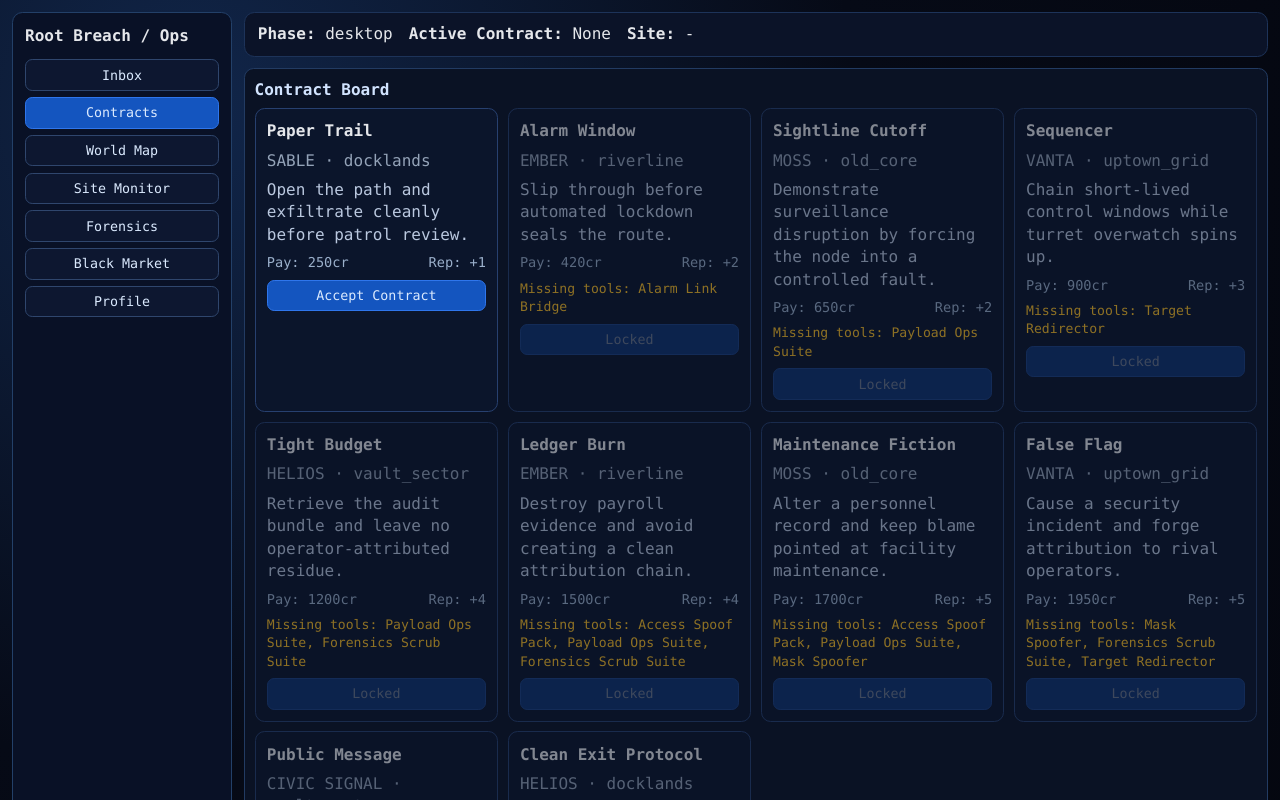
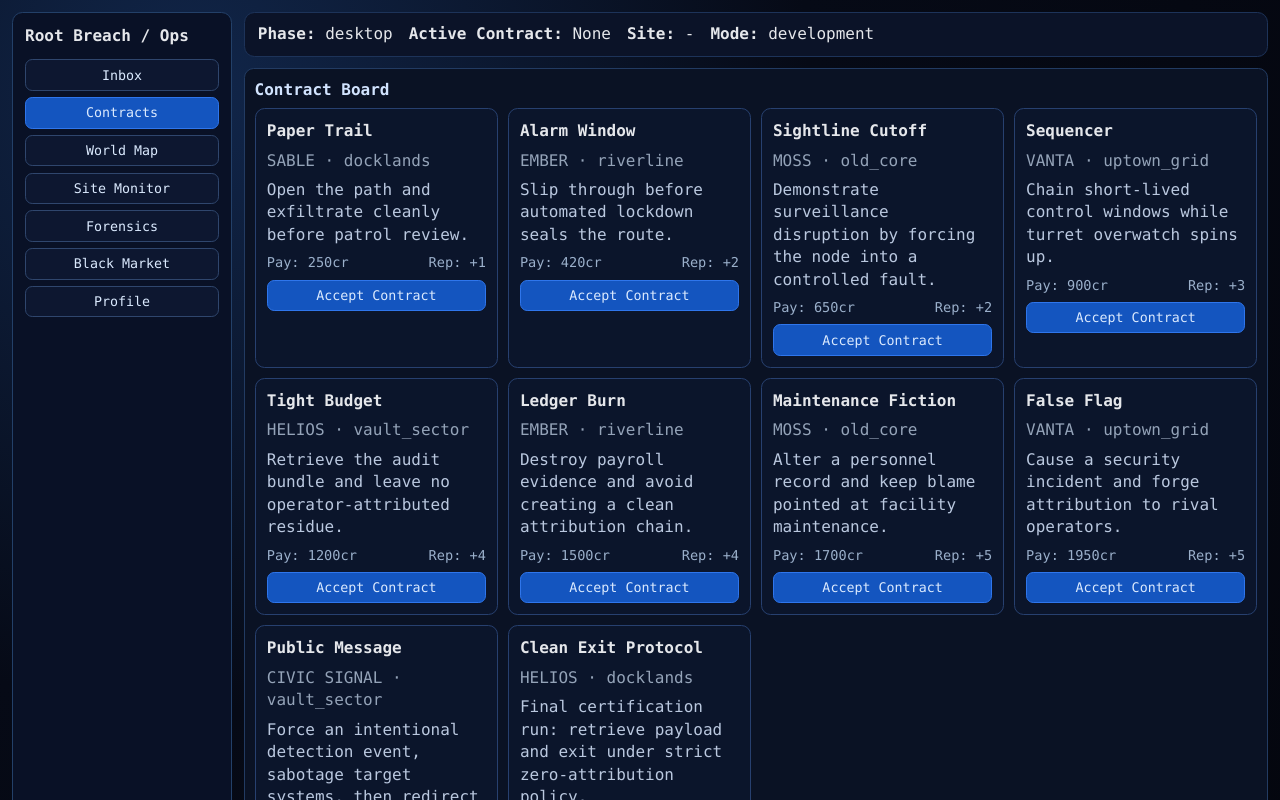
Before and after one commit to clarkmyfancy/root-breach, a React (Vite) app: page / in a window 1280 px wide. Both pictures are taken after a click on the button "Contracts". Shown: the top 800 px of the page. Built offline with nearby package versions, Linux system fonts and the light colour scheme.

Commit message:
Add gameplay dev mode overrides and mode-aware UI

```diff
--- a/package.json
+++ b/package.json
@@ -5,6 +5,7 @@
   "type": "module",
   "scripts": {
     "dev": "vite",
+    "dev:prod": "VITE_ROOT_BREACH_MODE=production vite",
     "build": "tsc -b && vite build",
     "test:build": "rm -rf .tmp-test-build && tsc -p tsconfig.tests.json && echo '{\"type\":\"commonjs\"}' > .tmp-test-build/package.json",
     "test": "npm run test:build && node --test .tmp-test-build/tests/**/*.test.js",
--- /dev/null
+++ b/src/config/gameMode.ts
@@ -0,0 +1,21 @@
+export type GameplayMode = 'development' | 'production';
+
+function readOverride(): GameplayMode | null {
+  const value = (import.meta.env as Record<string, string | undefined>).VITE_ROOT_BREACH_MODE;
+  if (!value) {
+    return null;
+  }
+  const normalized = value.toLowerCase();
+  if (normalized === 'development' || normalized === 'dev') {
+    return 'development';
+  }
+  if (normalized === 'production' || normalized === 'prod') {
+    return 'production';
+  }
+  return null;
+}
+
+const override = readOverride();
+
+export const gameplayMode: GameplayMode = override ?? (import.meta.env.DEV ? 'development' : 'production');
+export const isDevGameplayMode = gameplayMode === 'development';
--- a/src/persistence/saveGame.ts
+++ b/src/persistence/saveGame.ts
@@ -1,5 +1,6 @@
+import { isDevGameplayMode } from '../config/gameMode';
 import { contracts } from '../game/contracts';
-import { starterToolIds, type ToolOwnedState } from '../game/tools';
+import { starterToolIds, toolCatalog, type ToolOwnedState } from '../game/tools';
 
 export interface ContractOutcomeRecord {
   contractId: string;
@@ -53,8 +54,9 @@ const contractIdByLegacyLevelId: Record<string, string> = {
   level5: 'contract_tut_05',
 };
 
-function createDefaultOwnedTools(): Record<string, ToolOwnedState> {
-  return starterToolIds.reduce<Record<string, ToolOwnedState>>((acc, id) => {
+function createDefaultOwnedTools(includeAll = false): Record<string, ToolOwnedState> {
+  const ids = includeAll ? toolCatalog.map((tool) => tool.id) : starterToolIds;
+  return ids.reduce<Record<string, ToolOwnedState>>((acc, id) => {
     acc[id] = { owned: true, tier: 1 };
     return acc;
   }, {});
@@ -67,11 +69,11 @@ function unique(ids: string[]): string[] {
 export const defaultSaveData: SaveData = {
   version: 2,
   campaign: {
-    credits: 500,
-    reputation: 0,
+    credits: isDevGameplayMode ? 25000 : 500,
+    reputation: isDevGameplayMode ? 50 : 0,
     globalHeat: 0,
-    ownedTools: createDefaultOwnedTools(),
-    unlockedContracts: [contracts[0]?.id ?? 'contract_tut_01'],
+    ownedTools: createDefaultOwnedTools(isDevGameplayMode),
+    unlockedContracts: isDevGameplayMode ? contracts.map((contract) => contract.id) : [contracts[0]?.id ?? 'contract_tut_01'],
     completedContracts: [],
     contractHistory: [],
     attemptsByContract: {},
@@ -97,7 +99,7 @@ function sanitizeV2Save(parsed: Partial<SaveData>): SaveData {
     ? parsed.campaign?.unlockedContracts.filter((id): id is string => typeof id === 'string')
     : defaultSaveData.campaign.unlockedContracts;
 
-  return {
+  const normalized: SaveData = {
     ...defaultSaveData,
     version: 2,
     campaign: {
@@ -105,10 +107,7 @@ function sanitizeV2Save(parsed: Partial<SaveData>): SaveData {
       credits: parsed.campaign?.credits ?? defaultSaveData.campaign.credits,
       reputation: parsed.campaign?.reputation ?? defaultSaveData.campaign.reputation,
       globalHeat: parsed.campaign?.globalHeat ?? defaultSaveData.campaign.globalHeat,
-      ownedTools: {
-        ...defaultSaveData.campaign.ownedTools,
-        ...(parsed.campaign?.ownedTools ?? {}),
-      },
+      ownedTools: { ...defaultSaveData.campaign.ownedTools, ...(parsed.campaign?.ownedTools ?? {}) },
       unlockedContracts: unique(
         unlockedContracts.length > 0 ? unlockedContracts : defaultSaveData.campaign.unlockedContracts,
       ),
@@ -121,6 +120,8 @@ function sanitizeV2Save(parsed: Partial<SaveData>): SaveData {
     completedTutorialFlags: parsed.completedTutorialFlags ?? {},
     settings: parsed.settings ?? {},
   };
+
+  return applyDevModeGrants(normalized);
 }
 
 export function migrateSaveState(legacy: LegacySaveData | null | undefined): SaveData {
@@ -192,6 +193,29 @@ export function migrateSaveState(legacy: LegacySaveData | null | undefined): Sav
   });
 }
 
+function applyDevModeGrants(save: SaveData): SaveData {
+  if (!isDevGameplayMode) {
+    return save;
+  }
+
+  const allOwnedTools = toolCatalog.reduce<Record<string, ToolOwnedState>>((acc, tool) => {
+    acc[tool.id] = { owned: true, tier: tool.tier };
+    return acc;
+  }, {});
+
+  return {
+    ...save,
+    campaign: {
+      ...save.campaign,
+      credits: Math.max(save.campaign.credits, 25000),
+      reputation: Math.max(save.campaign.reputation, 50),
+      globalHeat: 0,
+      ownedTools: allOwnedTools,
+      unlockedContracts: contracts.map((contract) => contract.id),
+    },
+  };
+}
+
 function readRawSave(): string | null {
   const v2Raw = window.localStorage.getItem(STORAGE_KEY);
   if (v2Raw) {
@@ -204,7 +228,7 @@ export function loadSaveData(): SaveData {
   try {
     const raw = readRawSave();
     if (!raw) {
-      return { ...defaultSaveData };
+      return applyDevModeGrants({ ...defaultSaveData });
     }
 
     const parsed = JSON.parse(raw) as Partial<SaveData> & LegacySaveData;
@@ -214,9 +238,9 @@ export function loadSaveData(): SaveData {
 
     const migrated = migrateSaveState(parsed);
     persistSaveData(migrated);
-    return migrated;
+    return applyDevModeGrants(migrated);
   } catch {
-    return { ...defaultSaveData };
+    return applyDevModeGrants({ ...defaultSaveData });
   }
 }
 
--- a/src/store/useGameStore.ts
+++ b/src/store/useGameStore.ts
@@ -1,4 +1,5 @@
 import { create } from 'zustand';
+import { isDevGameplayMode } from '../config/gameMode';
 import { compileScript } from '../game/compiler/compile';
 import type { CompileError } from '../game/compiler/scriptTypes';
 import { contractById, contractIdBySiteId, contracts } from '../game/contracts';
@@ -6,7 +7,7 @@ import type { ContractDefinition } from '../game/contracts/types';
 import { runSimulation } from '../game/engine/simulationRunner';
 import type { FailureSummary, SimulationResult } from '../game/engine/eventTypes';
 import { levelById } from '../game/levels';
-import { commandToolRequirements, toolById } from '../game/tools';
+import { commandToolRequirements, toolById, toolCatalog } from '../game/tools';
 import { defaultSaveData, loadSaveData, persistSaveData, type SaveData } from '../persistence/saveGame';
 import { withAttemptAndScript, withContractOutcome, withScript, withSeenLevel1Walkthrough } from './progression';
 import {
@@ -115,9 +116,11 @@ function resolveWalkthroughOutcome(save: SaveData, walkthrough: WalkthroughSlice
 }
 
 function getCompileOptions(save: SaveData, contract?: ContractDefinition) {
-  const ownedToolIds = Object.entries(save.campaign.ownedTools)
-    .filter(([, ownedState]) => ownedState.owned)
-    .map(([toolId]) => toolId);
+  const ownedToolIds = isDevGameplayMode
+    ? toolCatalog.map((tool) => tool.id)
+    : Object.entries(save.campaign.ownedTools)
+        .filter(([, ownedState]) => ownedState.owned)
+        .map(([toolId]) => toolId);
   return {
     ownedToolIds,
     requiredToolByCommand: commandToolRequirements,
@@ -199,7 +202,7 @@ export const useGameStore = create<GameStore>((set, get) => ({
       return;
     }
     const missingRequiredTools = (contract.requiredTools ?? []).filter((toolId) => !state.save.campaign.ownedTools[toolId]?.owned);
-    if (missingRequiredTools.length > 0) {
+    if (!isDevGameplayMode && missingRequiredTools.length > 0) {
       return;
     }
 
--- a/src/styles.css
+++ b/src/styles.css
@@ -694,10 +694,25 @@ textarea {
   color: #dbeafe;
 }
 
-.contract-intro-banner {
+.contract-intro-modal-backdrop {
+  position: fixed;
+  inset: 0;
+  background: rgba(2, 7, 18, 0.72);
+  display: grid;
+  place-items: center;
+  z-index: 60;
+  padding: 1rem;
+}
+
+.contract-intro-modal {
+  width: min(760px, 100%);
+  max-height: calc(100vh - 2rem);
+  overflow: auto;
   display: flex;
   flex-direction: column;
   gap: 0.55rem;
+  border-color: #2f537f;
+  box-shadow: 0 18px 54px rgba(0, 0, 0, 0.6);
 }
 
 .contract-intro-story {
--- a/src/ui/screens/DesktopShell.tsx
+++ b/src/ui/screens/DesktopShell.tsx
@@ -1,4 +1,5 @@
 import { useMemo, useState } from 'react';
+import { gameplayMode, isDevGameplayMode } from '../../config/gameMode';
 import { contracts } from '../../game/contracts';
 import { factionById } from '../../game/factions';
 import { siteByLevelId } from '../../game/sites';
@@ -53,7 +54,7 @@ function ContractBoardApp(): JSX.Element {
           const unlocked = save.campaign.unlockedContracts.includes(contract.id);
           const completed = save.campaign.completedContracts.includes(contract.id);
           const missingTools = (contract.requiredTools ?? []).filter((toolId) => !save.campaign.ownedTools[toolId]?.owned);
-          const blockedByTools = missingTools.length > 0;
+          const blockedByTools = !isDevGameplayMode && missingTools.length > 0;
 
           return (
             <article key={contract.id} className={`contract-card ${unlocked ? '' : 'contract-card--locked'}`}>
@@ -66,8 +67,11 @@ function ContractBoardApp(): JSX.Element {
                 <span>Pay: {contract.payout}cr</span>
                 <span>Rep: +{contract.repReward}</span>
               </div>
-              {missingTools.length > 0 ? (
+              {missingTools.length > 0 && !isDevGameplayMode ? (
                 <div className="contract-requirements">Missing tools: {missingTools.map((id) => toolById[id]?.name ?? id).join(', ')}</div>
+              ) : null}
+              {missingTools.length > 0 && isDevGameplayMode ? (
+                <div className="contract-requirements">Dev mode override: tool requirements bypassed.</div>
               ) : null}
               <button
                 className="btn btn-primary"
@@ -256,6 +260,9 @@ export function DesktopShell(): JSX.Element {
           <div>
             <strong>Site:</strong> {activeSite?.id ?? '-'}
           </div>
+          <div>
+            <strong>Mode:</strong> {gameplayMode}
+          </div>
         </header>
 
         {phase === 'debrief' && debrief ? (
@@ -276,8 +283,20 @@ export function DesktopShell(): JSX.Element {
           </section>
         ) : null}
 
-        {phase === 'contractIntro' && activeContract ? (
-          <section className="panel contract-intro-banner">
+        <section className="desktop-content">
+          {activeDesktopApp === 'inbox' ? <InboxApp /> : null}
+          {activeDesktopApp === 'contracts' ? <ContractBoardApp /> : null}
+          {activeDesktopApp === 'worldMap' ? <WorldMapApp /> : null}
+          {activeDesktopApp === 'siteMonitor' ? <LevelScreen /> : null}
+          {activeDesktopApp === 'forensics' ? <ForensicsApp /> : null}
+          {activeDesktopApp === 'blackMarket' ? <BlackMarketApp /> : null}
+          {activeDesktopApp === 'profile' ? <ProfileApp /> : null}
+        </section>
+      </main>
+
+      {phase === 'contractIntro' && activeContract ? (
+        <div className="contract-intro-modal-backdrop" role="dialog" aria-modal="true" aria-label="Contract briefing">
+          <section className="panel contract-intro-modal">
             <div className="panel__title">Contract Briefing</div>
             <div>
               <strong>{activeContract.title}</strong> / client {activeContract.clientCodename}
@@ -302,18 +321,8 @@ export function DesktopShell(): JSX.Element {
               </button>
             </div>
           </section>
-        ) : null}
-
-        <section className="desktop-content">
-          {activeDesktopApp === 'inbox' ? <InboxApp /> : null}
-          {activeDesktopApp === 'contracts' ? <ContractBoardApp /> : null}
-          {activeDesktopApp === 'worldMap' ? <WorldMapApp /> : null}
-          {activeDesktopApp === 'siteMonitor' ? <LevelScreen /> : null}
-          {activeDesktopApp === 'forensics' ? <ForensicsApp /> : null}
-          {activeDesktopApp === 'blackMarket' ? <BlackMarketApp /> : null}
-          {activeDesktopApp === 'profile' ? <ProfileApp /> : null}
-        </section>
-      </main>
+        </div>
+      ) : null}
     </div>
   );
 }
```
Also changed, not shown: 1 other file (tests, documents, lock files or other folders).
